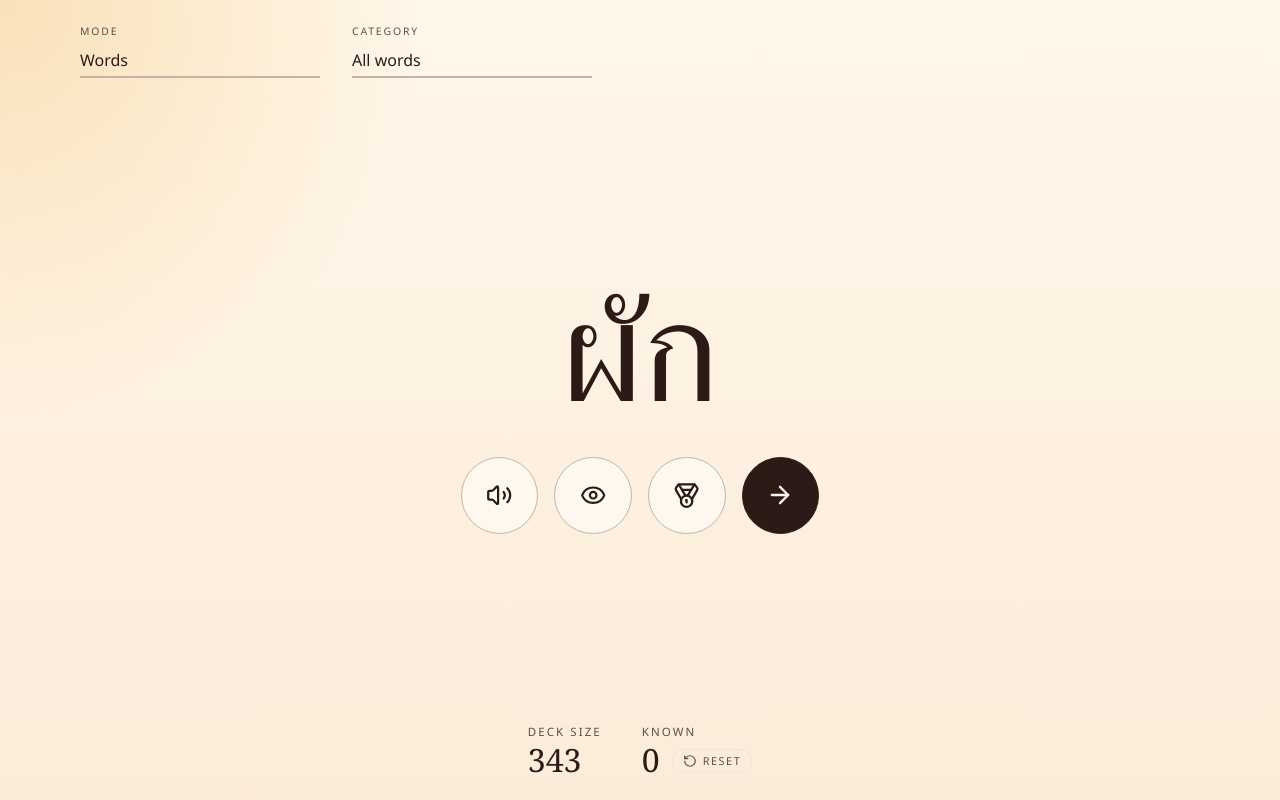
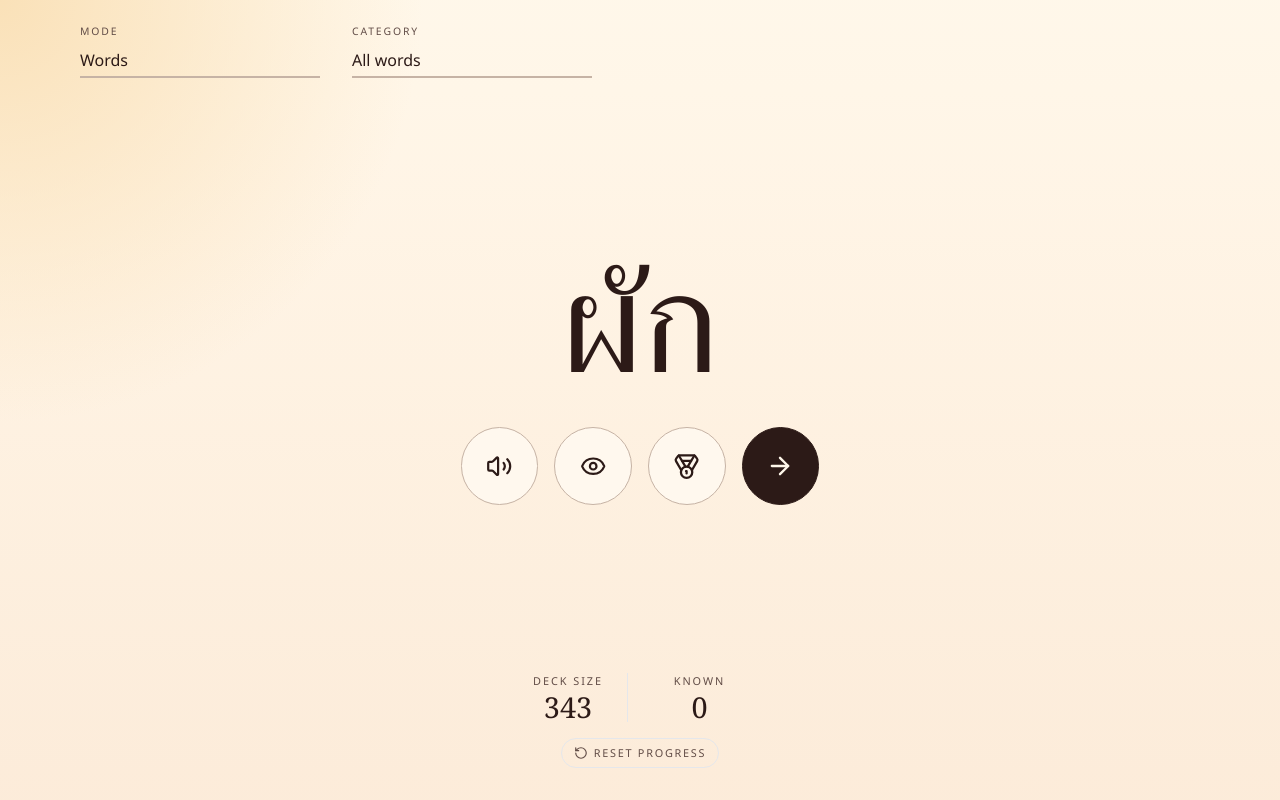
Before and after one commit to milesegan/khru, a React (Vite) app: page / in a window 1280 px wide. Built offline with nearby package versions, Linux system fonts and the light colour scheme.

Commit message:
restyle stats card

```diff
--- a/src/components/StudyStats.tsx
+++ b/src/components/StudyStats.tsx
@@ -27,42 +27,46 @@ export function StudyStats({
   }
 
   return (
-    <div className="grid grid-flow-col justify-center gap-10">
-      <article className="grid gap-1">
-        <span className="text-[0.72rem] uppercase tracking-[0.18em] text-muted">
+    <section className="w-full max-w-[32rem] px-3 py-2 text-left md:px-5">
+      <div className="grid justify-items-center gap-4">
+        <div className="grid w-full max-w-[24rem] grid-cols-2 gap-3 md:gap-6">
+          <article className="grid gap-1 border-r border-edge/35 pr-3 text-center md:pr-6">
+            <span className="text-[0.68rem] uppercase tracking-[0.18em] text-muted">
               Deck size
             </span>
             <strong
               data-testid="total-count"
-          className="font-serif text-[1.75rem] font-medium leading-none text-ink md:text-[2rem]"
+              className="font-serif text-[1.6rem] font-medium leading-none text-ink md:text-[1.8rem]"
             >
               {totalWords}
             </strong>
           </article>
-      <article className="grid gap-1">
-        <span className="text-[0.72rem] uppercase tracking-[0.18em] text-muted">
+          <article className="grid gap-1 pl-1 text-center md:pl-0">
+            <span className="text-[0.68rem] uppercase tracking-[0.18em] text-muted">
               Known
             </span>
-        <div className="flex items-center gap-3">
             <strong
               data-testid="known-count"
-            className="font-serif text-[1.75rem] font-medium leading-none text-ink md:text-[2rem]"
+              className="font-serif text-[1.6rem] font-medium leading-none text-ink md:text-[1.8rem]"
             >
               {knownWords}
             </strong>
+          </article>
+        </div>
+        <div className="flex justify-center">
           <button
             type="button"
-            className="inline-flex translate-y-px items-center gap-1.5 rounded-full border border-edge/70 bg-[color-mix(in_srgb,_oklch(98%_0.02_75)_78%,_white)] px-2.5 py-1 leading-none text-[0.68rem] font-medium uppercase tracking-[0.14em] text-muted transition-[border-color,color,background] duration-200 hover:border-accent/40 hover:text-accent focus-visible:outline focus-visible:outline-2 focus-visible:outline-offset-2 focus-visible:outline-accent disabled:cursor-not-allowed disabled:border-edge/50 disabled:bg-transparent disabled:text-muted/60 disabled:hover:text-muted/60"
+            className="inline-flex items-center gap-1.5 rounded-full border border-edge/55 bg-transparent px-3 py-1.5 text-[0.68rem] font-medium uppercase tracking-[0.16em] text-muted transition-[border-color,color,background] duration-200 hover:border-accent/30 hover:bg-[color-mix(in_srgb,_oklch(98%_0.02_75)_55%,_white)] hover:text-accent focus-visible:outline focus-visible:outline-2 focus-visible:outline-offset-2 focus-visible:outline-accent disabled:cursor-not-allowed disabled:border-edge/40 disabled:text-muted/60 disabled:hover:border-edge/40 disabled:hover:bg-transparent disabled:hover:text-muted/60"
             aria-label="Clear known words and reset study progress"
             title={resetLabel}
             onClick={handleResetClick}
             disabled={knownWords === 0}
           >
             <LuRotateCcw aria-hidden="true" className="h-3.5 w-3.5" />
-            <span>Reset</span>
+            <span>Reset progress</span>
           </button>
         </div>
-      </article>
       </div>
+    </section>
   );
 }
```
Lines whose indentation alone changed are shown as unchanged.
